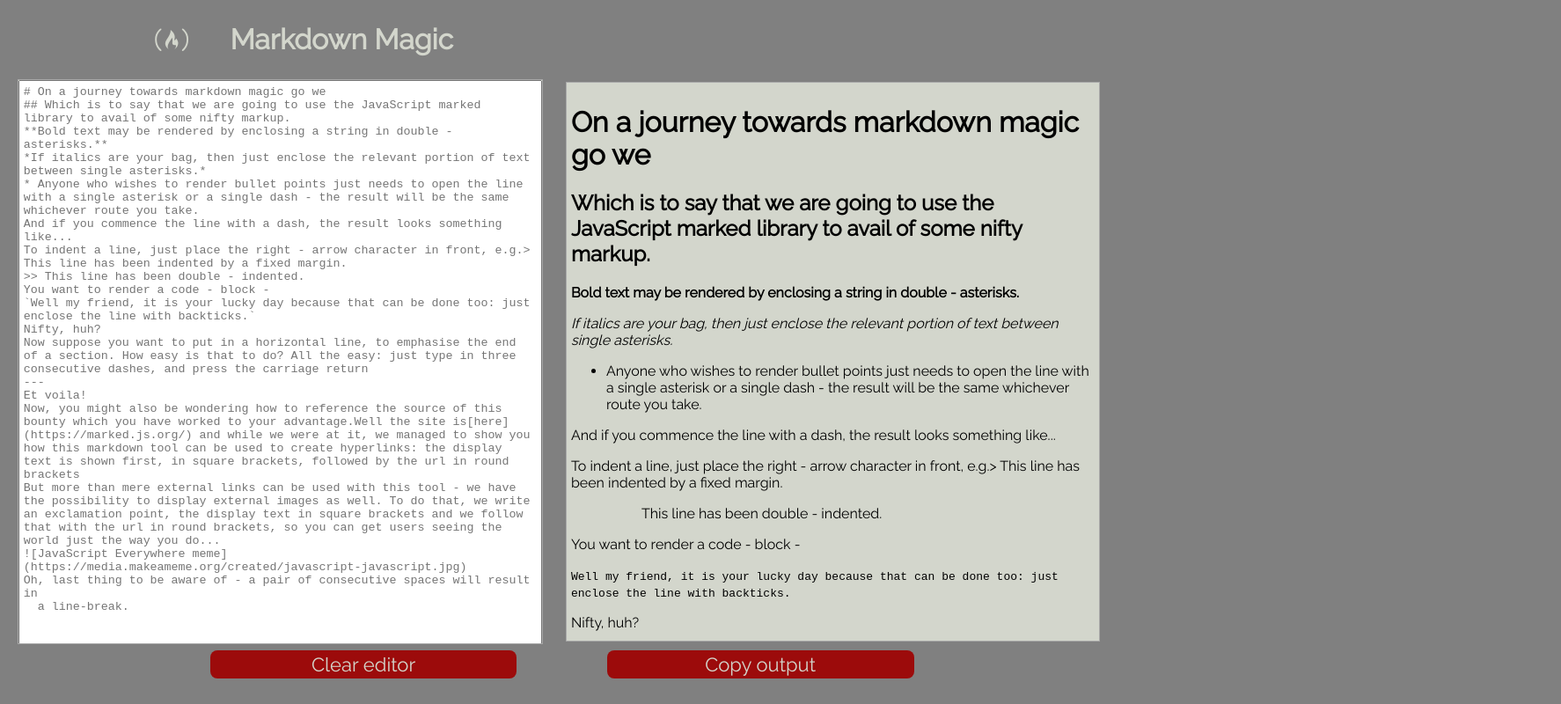
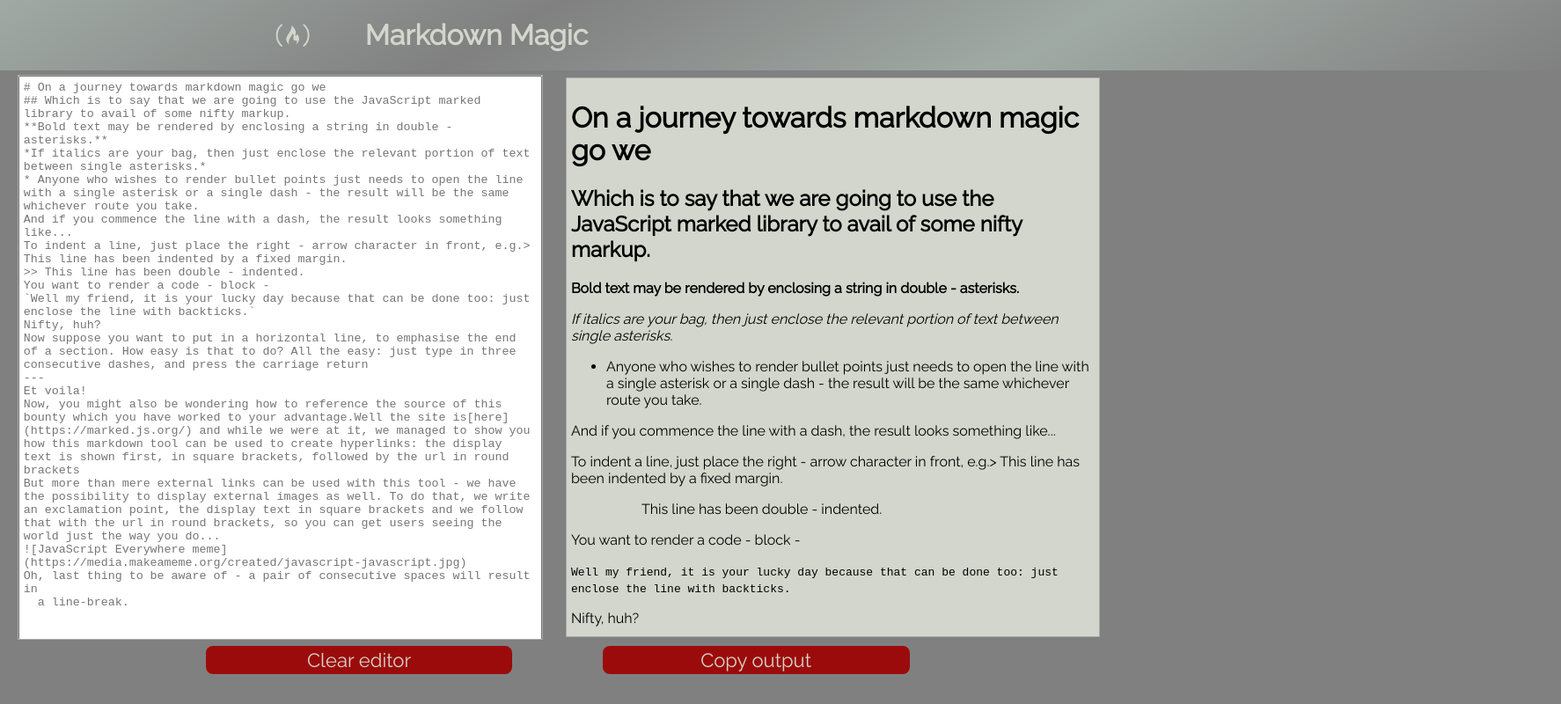
Before and after one commit to KevinCsCode/JavaScriptMarkdownEditor, a website: page index.html in a window 1280 px wide. Shown: the whole page at 88% size, 1774 px wide, since content can reach past the window. Drawn offline with nearby package versions, Linux system fonts and the light colour scheme.

Commit message:
Updates to styles

```diff
--- a/styles.css
+++ b/styles.css
@@ -1,5 +1,6 @@
 * {
-    --header-background-color: rgb(128 128 128);
+    --main-background-color: rgb(128 128 128);
+    --header-background: linear-gradient(-30deg, var(--main-background-color),rgb(160 170 165),var(--main-background-color),rgb(160 170 165));
     --header-text-color: rgb(211 214 204);
     --main-font-rule: 'Raleway',serif;
     --button-background-color: rgb(156 11 11);
@@ -7,17 +8,19 @@
 body {
     width: 99%;
     font-family:var(--main-font-rule);
-    margin:0 5px;
-    background-color:var(--header-background-color);
+    margin:0;
+    background-color:var(--main-background-color);
+    overflow-x:hidden;
 }
 
 #header-container {
     display: grid;
     grid-template-columns:1fr 7fr;
-    width: 80%;
+    width: 100%;
+    padding: 0 20%;
     height:contain;
-    margin: 5px auto 5px auto;
-    background-color: var(--header-background-color);
+    margin: 0 auto 5px auto;
+    background: var(--header-background);
     color: var(--header-text-color);
     vertical-align:middle;
 }
@@ -39,6 +42,7 @@ body {
     #main-container {
         width:inherit;
         display: block;
+        padding:0 5px;
     }
     #input {
         width: 95%;
@@ -46,9 +50,10 @@ body {
         margin: 5px auto 20px auto;
     }
     #editor {
-        width:100%;
-        height:100%;
-        margin:auto;
+        width: 100%;
+        height: 100%;
+        margin: auto;
+        padding: 5px;
     }
     #preview {
         width:95%;
@@ -61,12 +66,11 @@ body {
         width: 50%;
         margin: 5px auto 5px auto;
     }
-
-        #buttons-container button {
-            font-size: 19px;
-            padding: 3px 0;
-            margin-bottom:3px;
-        }
+    #buttons-container button {
+        font-size: 19px;
+        padding: 3px 0;
+        margin-bottom:3px;
+    }
 }
 
 @media only screen and (min-width:650px) {
@@ -75,7 +79,8 @@ body {
         display: grid;
         grid-template-columns: 1fr 1fr;
         column-gap: 2px;
-        row-gap:0px;
+        row-gap: 0px;
+        padding: 0 5px;
     }
     #input {
         width: 95%;
```
